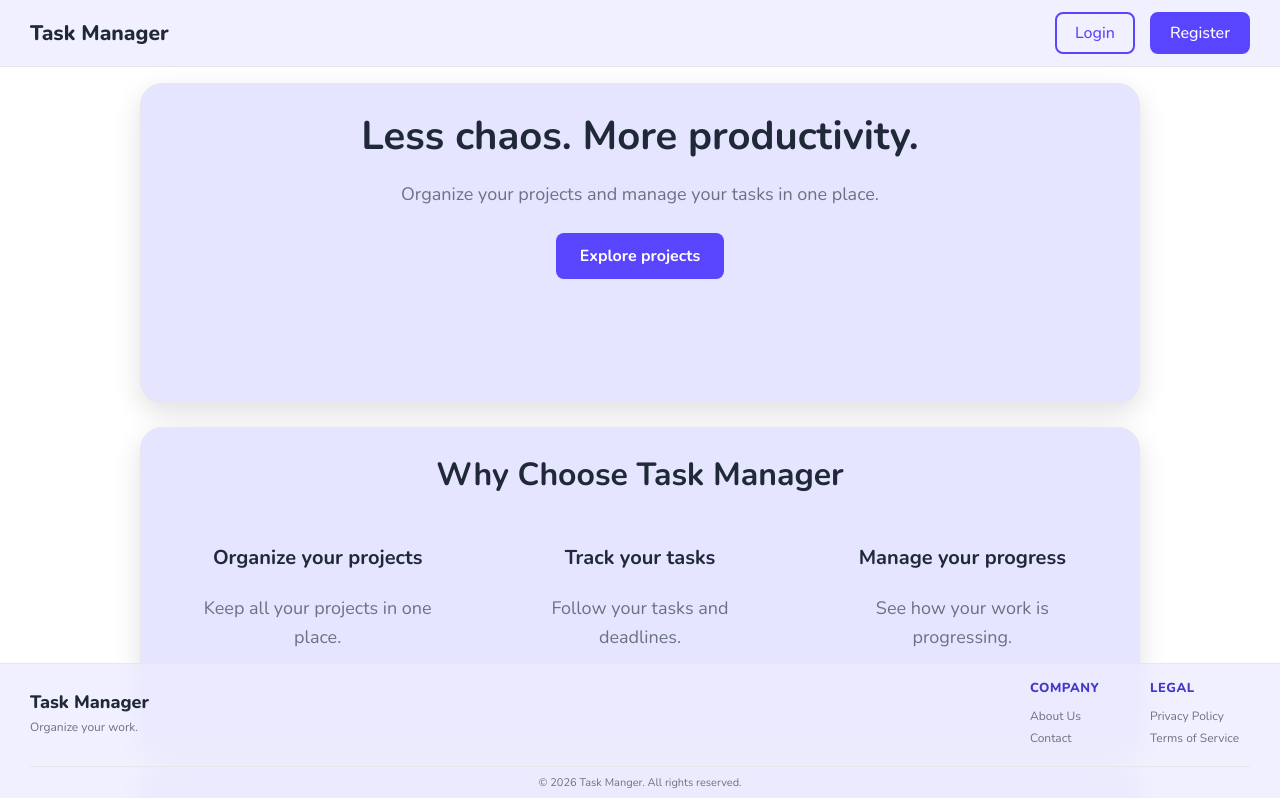
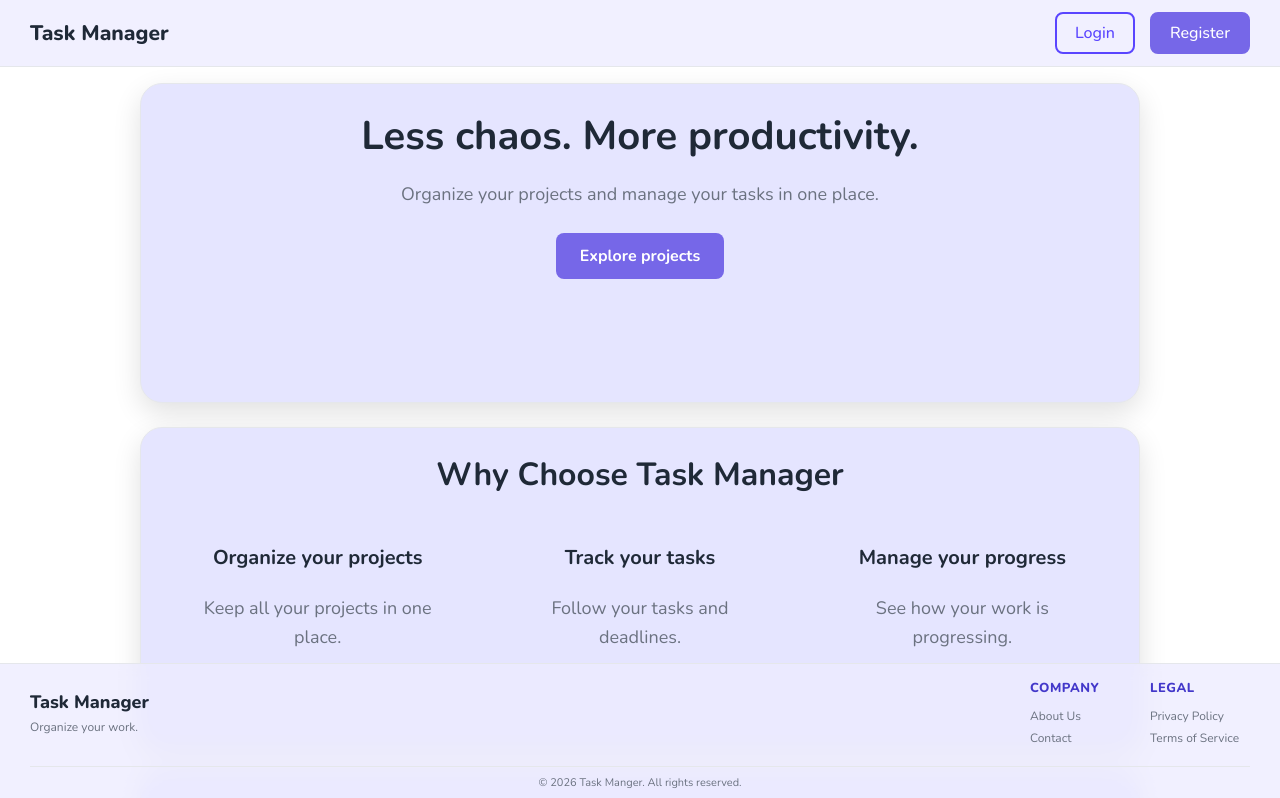
Before and after one commit to Ina2118/task-manager, an Angular app: page / in a window 1280 px wide. Shown: the top 798 px of the page. Built offline with nearby package versions, Linux system fonts and the light colour scheme.

Commit message:
style: update primary button color

```diff
--- a/src/styles.css
+++ b/src/styles.css
@@ -23,7 +23,7 @@ html, body {
     --tm-bg-secondary: #EDEBFF;
 
     /* Button colors */
-    --tm-btn-primary: #5A45FF;
+    --tm-btn-primary: #7667E8;
     --tm-btn-primary-hover: #4338CA;
     --tm-btn-secondary: #EDEBFF;
 
```
